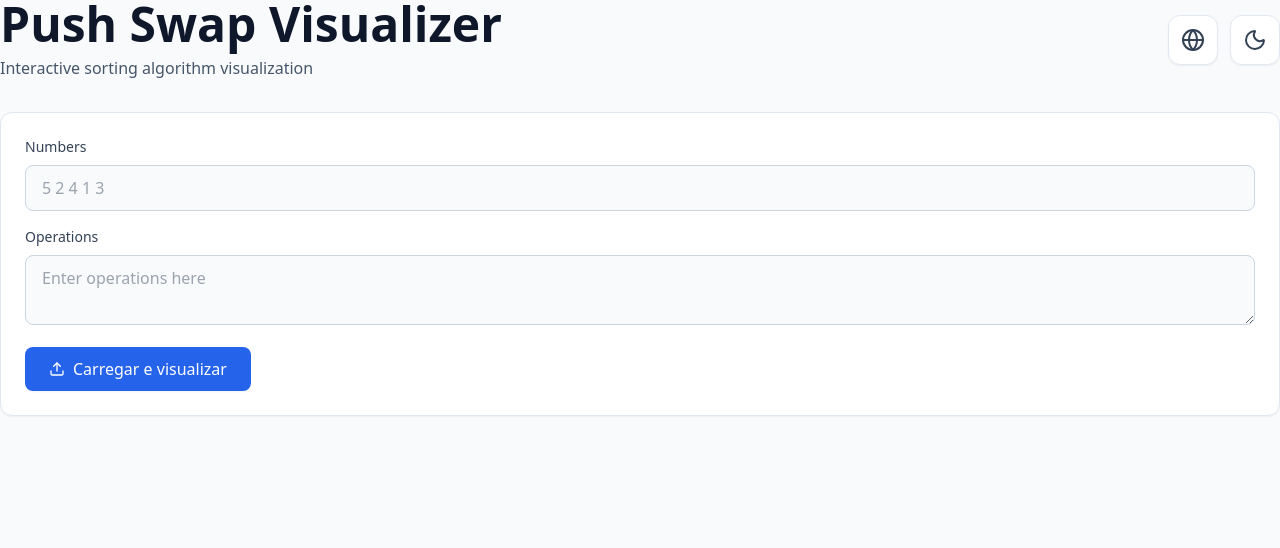
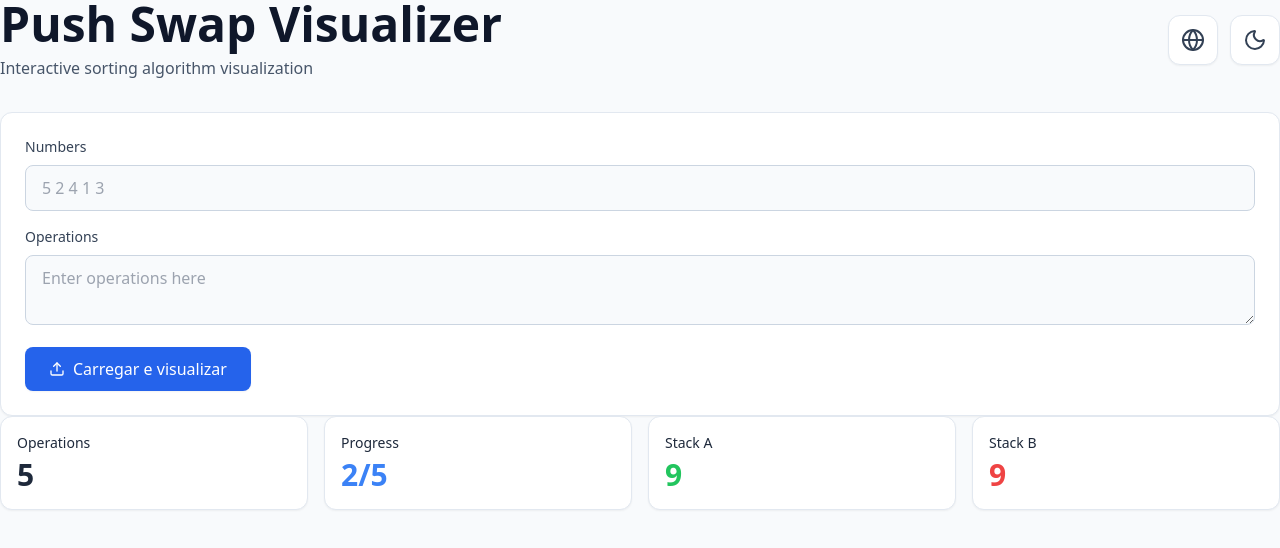
Before and after one commit to Aristidescosta/push_swap_visualizer, a React (Vite) app: page / in a window 1280 px wide. Shown: the top 548 px of the page. Built offline with nearby package versions, Linux system fonts and the light colour scheme.

Commit message:
feat: created the stats card

```diff
--- a/public/locales/en/translation.json
+++ b/public/locales/en/translation.json
@@ -3,6 +3,12 @@
     "subtitle": "Interactive sorting algorithm visualization",
     "numbers": "Numbers",
     "operations": "Operations",
-     "placeholderOperations": "Enter operations here",
-    "submit": "Upload & Visualize"
+    "placeholderOperations": "Enter operations here",
+    "submit": "Upload & Visualize",
+    "stats": {
+        "operations": "Operations",
+        "progress": "Progress",
+        "stackA": "Stack A",
+        "stackB": "Stack B"
+    }
 }
--- a/src/App.tsx
+++ b/src/App.tsx
@@ -2,6 +2,7 @@
 import { AppWrapper } from "./components/AppWrapper";
 import { Header } from "./components/header/Header";
 import { FormCard } from "./components/FormCard";
+import { StatsGrid } from "./components/StatsGrid/StatsGrid";
 
 function App() {
 
@@ -12,8 +13,14 @@ function App() {
         <FormCard onSubmit={(numbers, operations) => {
           console.log("Números:", numbers);
           console.log("Operações:", operations);
-          // Aqui você pode disparar a lógica de visualização
         }} />
+        <StatsGrid
+          operations={["op1", "op2", "op3", "op4", "op5"]}
+          currentOp={2}
+          stackA={9}
+          stackB={9}
+        />
+
       </main>
     </AppWrapper>
   );
--- /dev/null
+++ b/src/components/StatsGrid/StatsGrid.tsx
@@ -0,0 +1,25 @@
+
+import { useTranslation } from "react-i18next";
+import { StatCard } from "./components/StatCard";
+
+interface StatsGridProps {
+    operations: string[];
+    currentOp: number;
+    stackA: number;
+    stackB: number;
+}
+
+export const StatsGrid = ({ operations, currentOp, stackA, stackB }: StatsGridProps) => {
+    const { t } = useTranslation();
+
+    return (
+        <div className="grid grid-cols-2 md:grid-cols-4 gap-4 mb-6">
+            <StatCard label={t("stats.operations")} value={operations.length} />
+            <StatCard label={t("stats.progress")} valueColor="text-blue-500">
+                {currentOp}/{operations.length}
+            </StatCard>
+            <StatCard label={t("stats.stackA")} value={stackA} valueColor="text-green-500" />
+            <StatCard label={t("stats.stackB")} value={stackB} valueColor="text-red-500" />
+        </div>
+    );
+};
--- /dev/null
+++ b/src/components/StatsGrid/components/StatCard.tsx
@@ -0,0 +1,19 @@
+interface StatCardProps {
+  label: string;
+  value?: number | string;
+  valueColor?: string; // opcional: ex: "text-blue-500"
+  children?: React.ReactNode; // conteúdo customizado
+}
+
+export const StatCard = ({ label, value, valueColor, children }: StatCardProps) => {
+  return (
+    <div className="rounded-xl p-4 shadow-sm transition-colors bg-white border border-slate-200 dark:bg-slate-800 dark:border-slate-700">
+      <div className="text-sm font-medium mb-1 text-slate-800 dark:text-slate-200">
+        {label}
+      </div>
+      <div className={`text-3xl font-bold ${valueColor ? valueColor : 'text-slate-800 dark:text-slate-200'}`}>
+        {children ?? value}
+      </div>
+    </div>
+  );
+};
```
Also changed, not shown: public/locales/fr/translation.json (+7 -1 lines), public/locales/pt/translation.json (+8 -2 lines).
